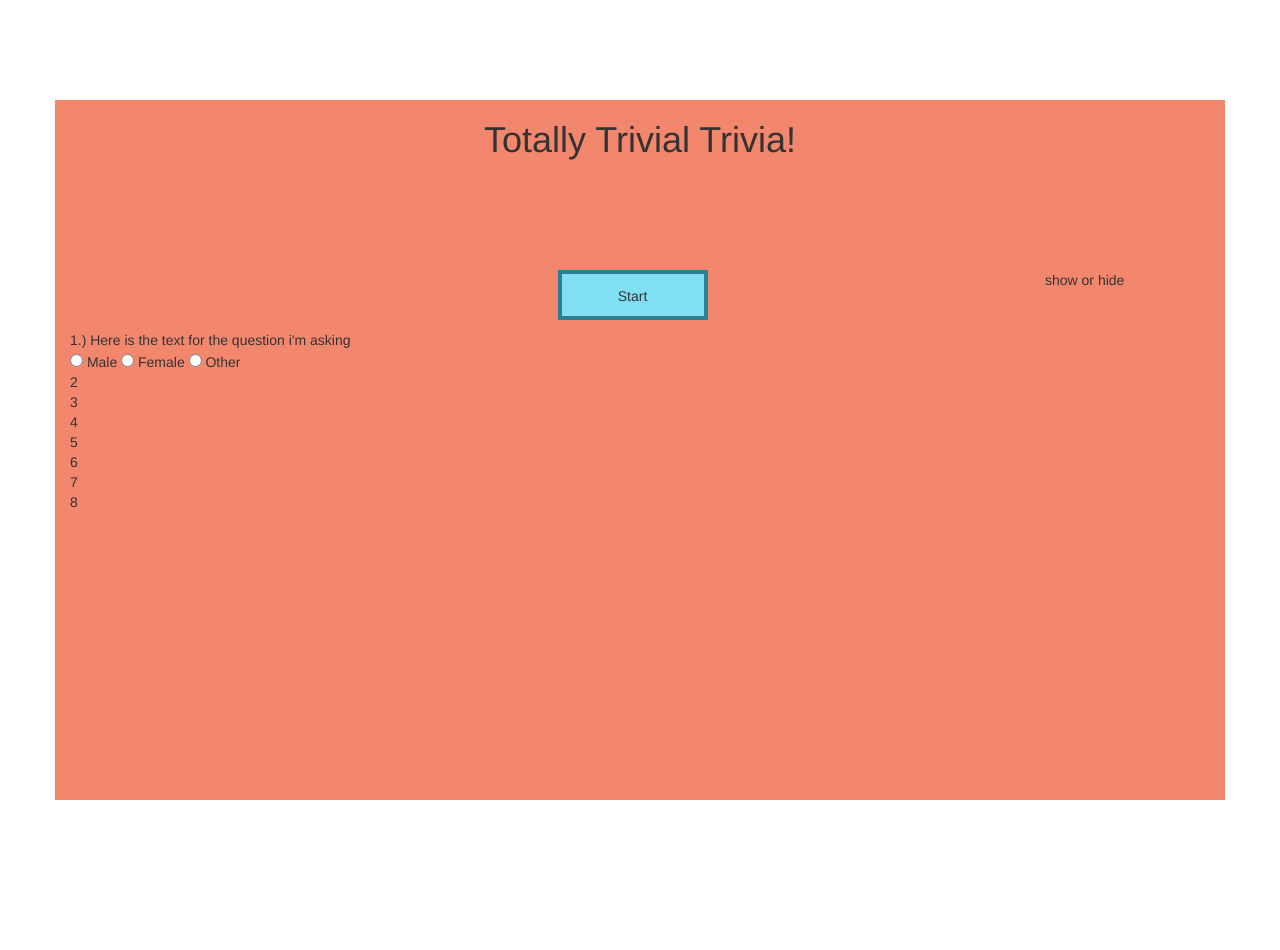
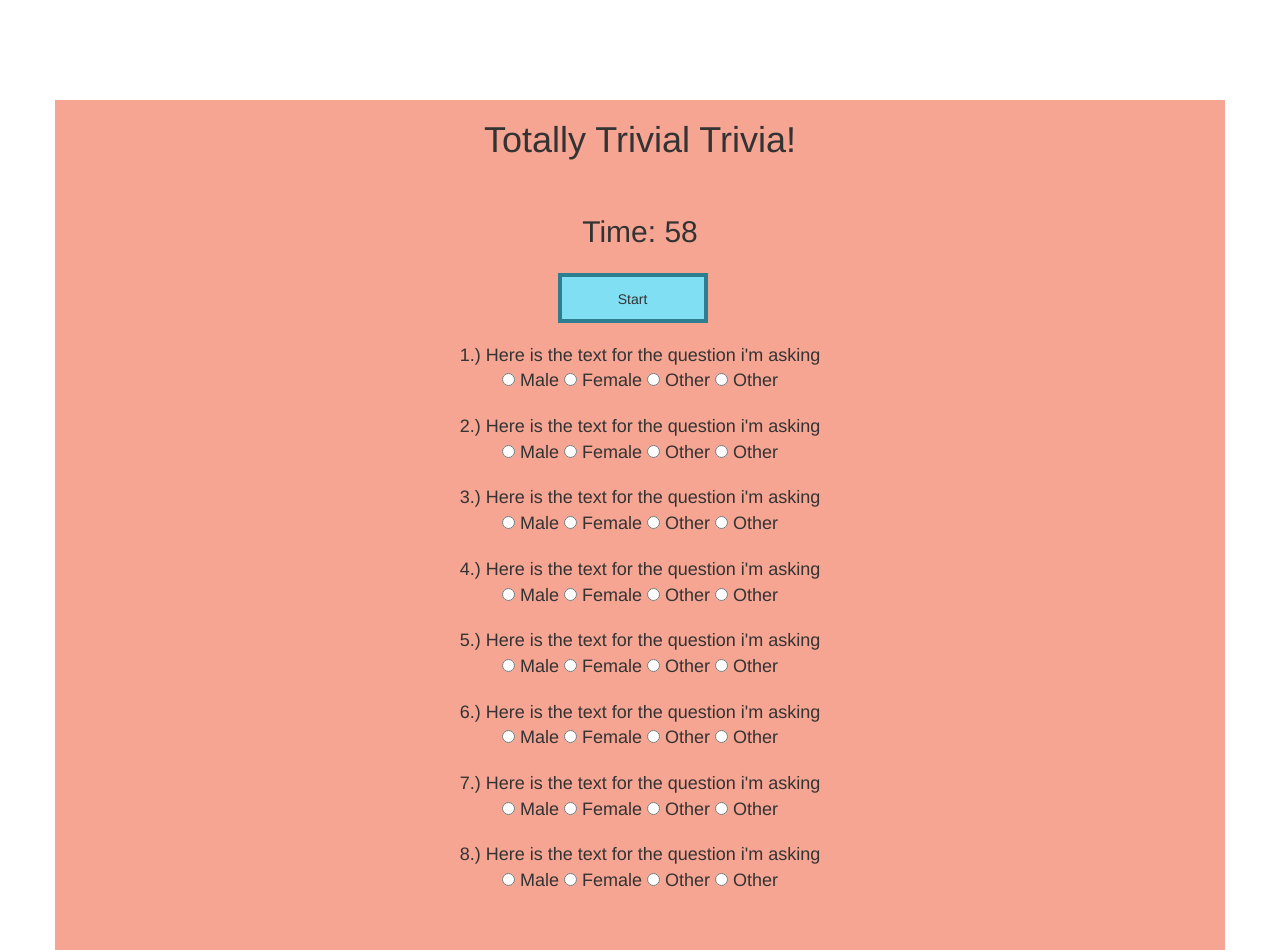
Before and after one commit to dmoss215/TriviaGame, a plain HTML site: page index.html in a window 1280 px wide. Both pictures are taken after a click on the element "Start". Before the commit the page ends 800 px from the top, so only its background shows below. Drawn offline with nearby package versions, Linux system fonts and the light colour scheme.

Commit message:
start button, timer, and correct or incorrect working but needs work

```diff
--- a/assets/css/style.css
+++ b/assets/css/style.css
@@ -1,12 +1,19 @@
+
+
+h2 {
+    text-align: center;
+    margin-bottom: 25px;
+}
+
 .container {
-    background-color: #f3876e;
+    background-color: #f6a593;
     margin-top: 100px;
-    height: 700px;
+    height: 850px;
 }
 
 .game-name {
     text-align: center;
-    margin-bottom: 100px;
+    margin-bottom: 25px;
 }
 
 
@@ -17,13 +24,18 @@
     height: 50px;
     width: 150px;
     margin-right: 10px;
+    margin-bottom: 10px;
     background-color: #81dff4;
 }
 
-/* form input[type="radio"] {
-    display: inline-block;
-  } */
 
   #questions {
       display: none;
   }
+
+  .question {
+      text-align: center;
+      margin-top: 10px;
+      margin-bottom: 20px;
+      font-size: 18px;
+  }
--- a/assets/javascript/app.js
+++ b/assets/javascript/app.js
@@ -3,18 +3,38 @@ $(function() {
 
     let correct = 0;
     let wrong = 0;
+    let intervalId;
+    var number = 60;
 
+    // ============  Function to count down from 60 ======================================
+    function decrement() {
+
+              number--;
+
+              $("#show-number").html("<h2> Time: " + number + "</h2>");
+
+              if (number === 0) {
+
+                stop();
+
+                alert("Time Up!");
+              }
+            }
+
+    function startClock() {
+        intervalId = setInterval(decrement, 1000);
+     }
+
+    //  =================   Click start button to show questions ==================================
     $('.start-button').on('click', function() {
         var questionBox = document.getElementById("questions");
         questionBox.style.display = "block";
-        // if (questionBox.style.display === "none") {
-        //     questionBox.style.display = "block";
-        // } else {
-        //     questionBox.style.display = "none";
-        // }
+        startClock();
+        console.log(number);
+
     })
 
-
+    // ===================  Check each input for each question to see if value is correct or incorrect =====================
     $('#one input').on('change', function() {
         // alert($('input[name=one]:checked', '#one').val());
         if ($('input[name=one]:checked', '#one').val() === "correct") {
--- a/index.html
+++ b/index.html
@@ -22,6 +22,12 @@
         </div>
 
         <div class="row">
+            <div class="col-lg-12">
+                <h2 id="show-number">Time: 60</h2>
+            </div>
+        </div>
+
+        <div class="row">
             <div class="col-md-5">
             </div>
             <div class="col-md-5">
@@ -32,9 +38,6 @@
                 </div>
             </div>
             <div class="col-md-2">
-                <p id="show-hide">
-                    show or hide
-                </p>
             </div>
         </div>
 
@@ -47,32 +50,77 @@
                             <input type="radio" name="one" value="correct"> Male
                             <input type="radio" name="one" value="wrong"> Female
                             <input type="radio" name="one" value="wrong"> Other
+                            <input type="radio" name="one" value="wrong"> Other
                         </form>
                     </div>
                     <div class="question">
-                        2
+                        <span>2.) Here is the text for the question i'm asking</span>
+                        <form id="two">
+                            <input type="radio" name="two" value="correct"> Male
+                            <input type="radio" name="two" value="wrong"> Female
+                            <input type="radio" name="two" value="wrong"> Other
+                            <input type="radio" name="two" value="wrong"> Other
+                        </form>
                     </div>
                     <div class="question">
-                        3
+                        <span>3.) Here is the text for the question i'm asking</span>
+                        <form id="three">
+                            <input type="radio" name="three" value="correct"> Male
+                            <input type="radio" name="three" value="wrong"> Female
+                            <input type="radio" name="three" value="wrong"> Other
+                            <input type="radio" name="three" value="wrong"> Other
+                        </form>
                     </div>
                     <div class="question">
-                        4
+                        <span>4.) Here is the text for the question i'm asking</span>
+                        <form id="four">
+                            <input type="radio" name="four" value="correct"> Male
+                            <input type="radio" name="four" value="wrong"> Female
+                            <input type="radio" name="four" value="wrong"> Other
+                            <input type="radio" name="four" value="wrong"> Other
+                        </form>
                     </div>
                     <div class="question">
-                        5
+                        <span>5.) Here is the text for the question i'm asking</span>
+                        <form id="five">
+                            <input type="radio" name="five" value="correct"> Male
+                            <input type="radio" name="five" value="wrong"> Female
+                            <input type="radio" name="five" value="wrong"> Other
+                            <input type="radio" name="five" value="wrong"> Other
+                        </form>
                     </div>
                     <div class="question">
-                        6
+                        <span>6.) Here is the text for the question i'm asking</span>
+                        <form id="six">
+                            <input type="radio" name="six" value="correct"> Male
+                            <input type="radio" name="six" value="wrong"> Female
+                            <input type="radio" name="six" value="wrong"> Other
+                            <input type="radio" name="six" value="wrong"> Other
+                        </form>
                     </div>
                     <div class="question">
-                        7
+                        <span>7.) Here is the text for the question i'm asking</span>
+                        <form id="seven">
+                            <input type="radio" name="seven" value="correct"> Male
+                            <input type="radio" name="seven" value="wrong"> Female
+                            <input type="radio" name="seven" value="wrong"> Other
+                            <input type="radio" name="seven" value="wrong"> Other
+                        </form>
                     </div>
                     <div class="question">
-                        8
+                        <span>8.) Here is the text for the question i'm asking</span>
+                        <form id="eight">
+                            <input type="radio" name="eight" value="correct"> Male
+                            <input type="radio" name="eight" value="wrong"> Female
+                            <input type="radio" name="eight" value="wrong"> Other
+                            <input type="radio" name="eight" value="wrong"> Other
+                        </form>
                     </div>
                 </div>
             </div>
+
         </div>
+    </div>
 
     <script src="https://code.jquery.com/jquery-3.2.1.js" integrity="sha256-DZAnKJ/6XZ9si04Hgrsxu/8s717jcIzLy3oi35EouyE=" crossorigin="anonymous"></script>
     <script src="assets/javascript/app.js" charset="utf-8"></script>
```
